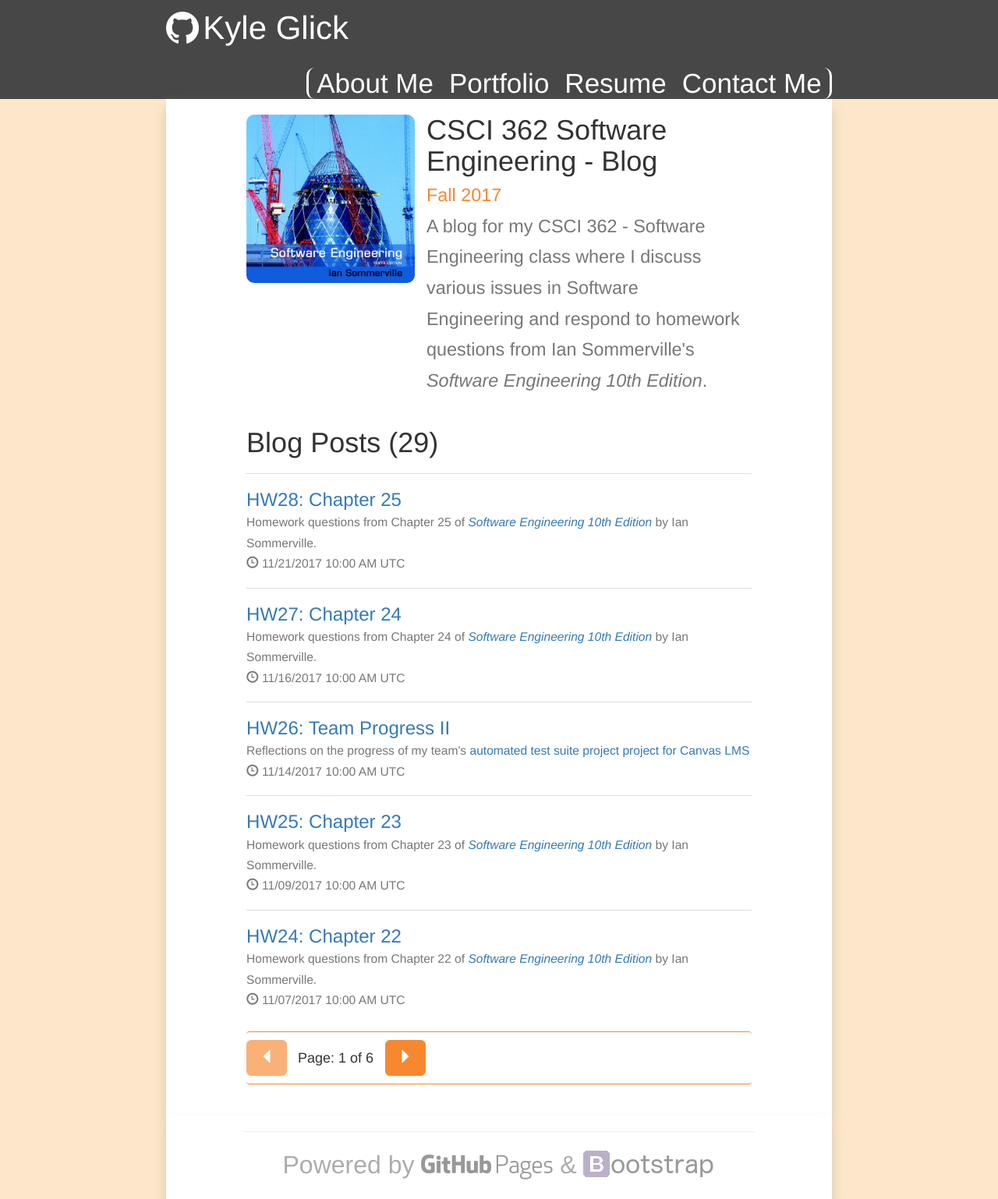
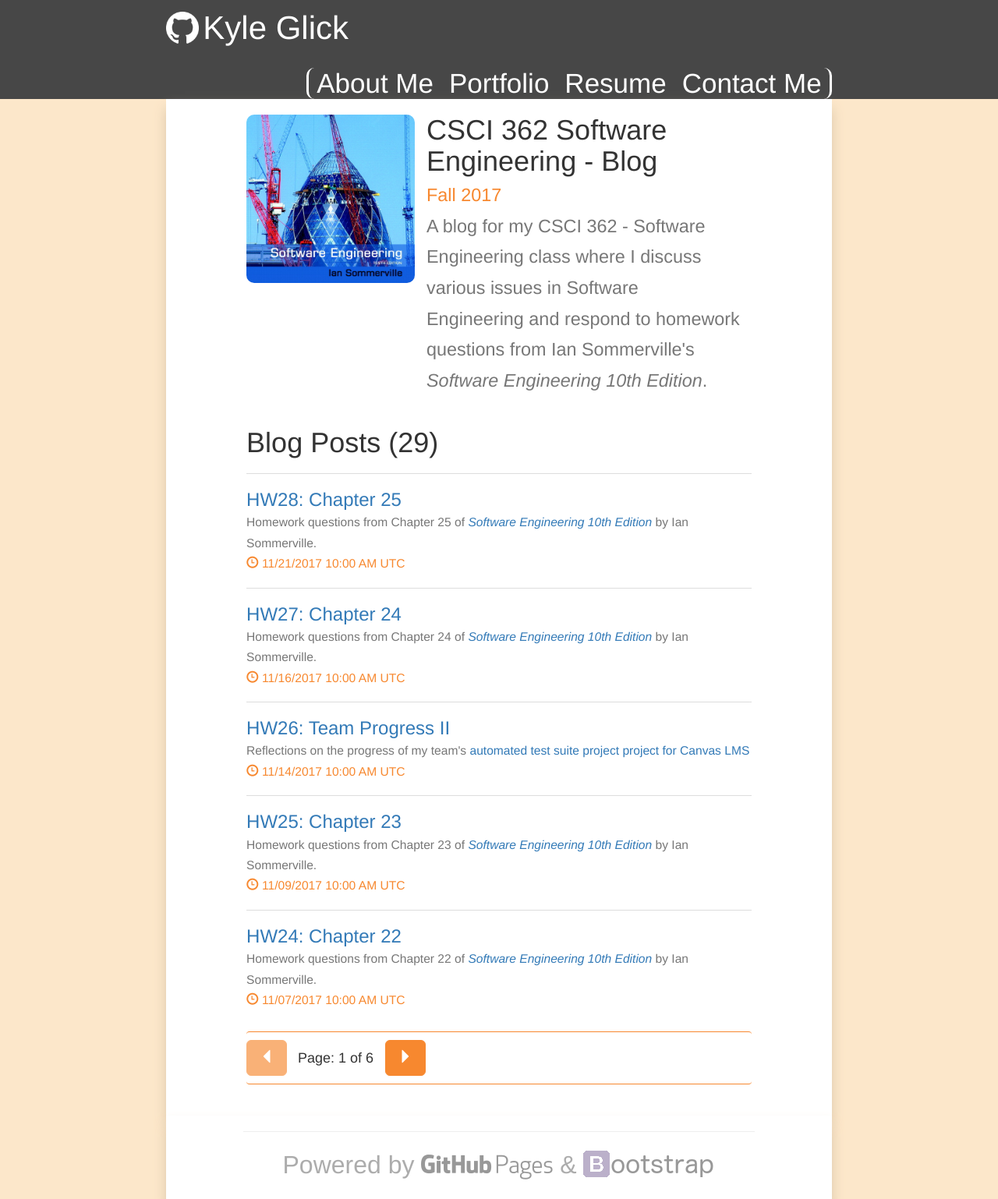
Before and after one commit to kayla-glick/kayla-glick.github.io, a Jekyll site: the page built from portfolio/csci_362_blog/index.html, in a window 1280 px wide. Shown: the whole page at 78% size. Built offline with Jekyll 4.4.1, drawn with Linux system fonts in a browser that asks for light colours; nearby versions of some CDN libraries.

Commit message:
update post date color

```diff
--- a/_includes/posts/post_date.html
+++ b/_includes/posts/post_date.html
@@ -1,4 +1,4 @@
-<small>
+<small class="text-orange">
   <span class="glyphicon glyphicon-time"></span>
   {{ include.date | date: "%m/%d/%Y %I:%M %p %Z" }}
 </small>
```
